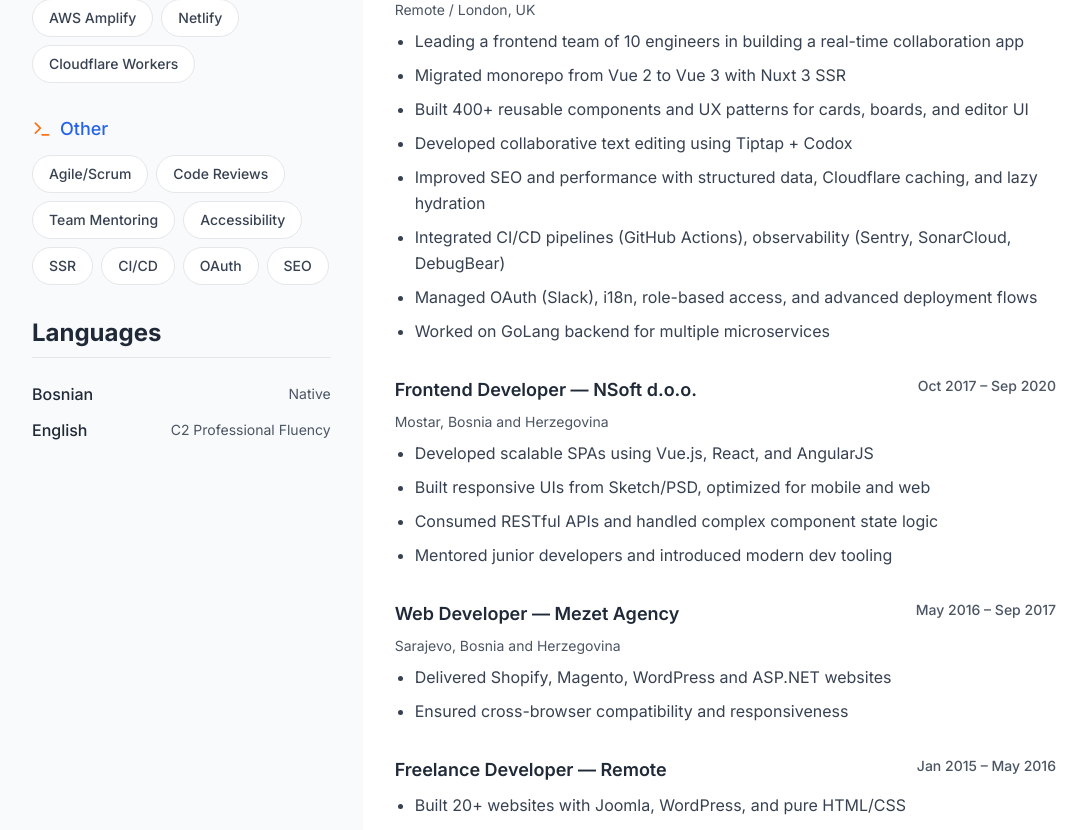
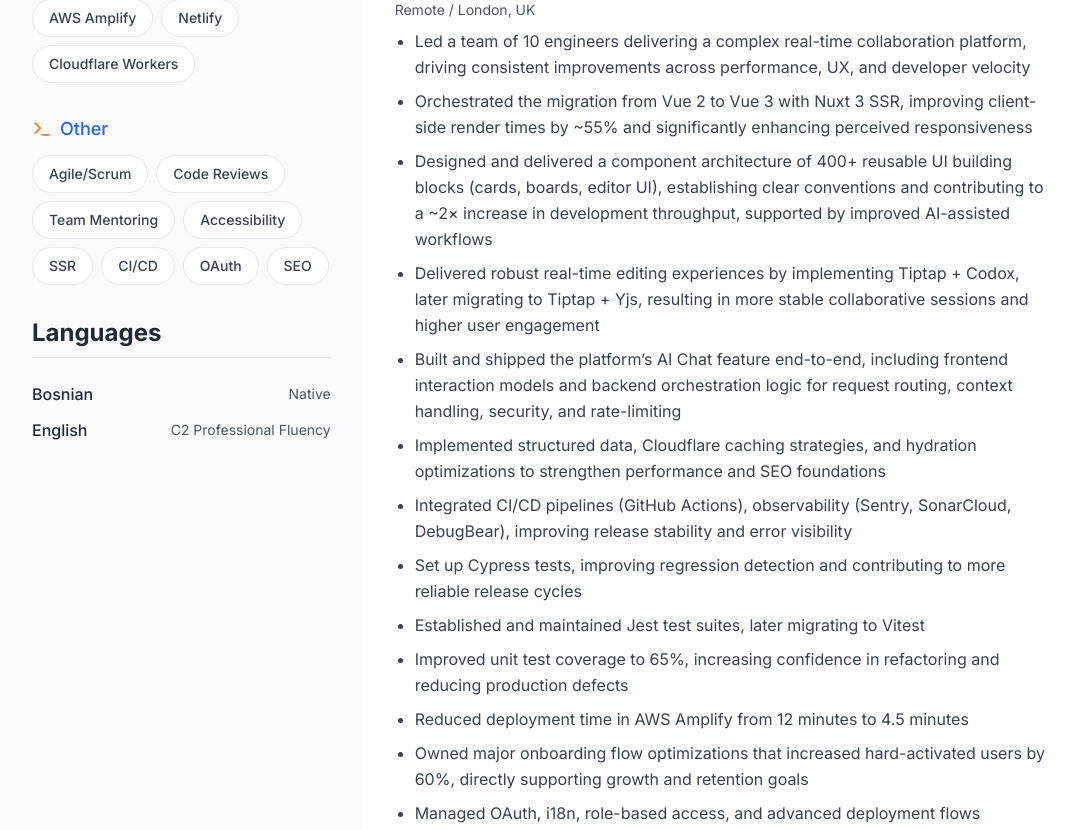
Before and after one commit to aldinezi/aldinezi, a React (Vite) app: page / in a window 1280 px wide. Shown: the part 830-1660 px from the top of the page, without its empty margins (96-1183 px from the left). Built offline with nearby package versions, Linux system fonts and the light colour scheme.

Commit message:
Refactor Experience list to enhance clarity and detail in responsibilities

```diff
--- a/src/components/Experience.tsx
+++ b/src/components/Experience.tsx
@@ -16,13 +16,19 @@ const Experience: React.FC = () => {
       location: 'Remote / London, UK',
       period: 'Sep 2020 – Present',
       responsibilities: [
-        'Leading a frontend team of 10 engineers in building a real-time collaboration app',
-        'Migrated monorepo from Vue 2 to Vue 3 with Nuxt 3 SSR',
-        'Built 400+ reusable components and UX patterns for cards, boards, and editor UI',
-        'Developed collaborative text editing using Tiptap + Codox',
-        'Improved SEO and performance with structured data, Cloudflare caching, and lazy hydration',
-        'Integrated CI/CD pipelines (GitHub Actions), observability (Sentry, SonarCloud, DebugBear)',
-        'Managed OAuth (Slack), i18n, role-based access, and advanced deployment flows',
+        'Led a team of 10 engineers delivering a complex real-time collaboration platform, driving consistent improvements across performance, UX, and developer velocity',
+        'Orchestrated the migration from Vue 2 to Vue 3 with Nuxt 3 SSR, improving client-side render times by ~55% and significantly enhancing perceived responsiveness',
+        'Designed and delivered a component architecture of 400+ reusable UI building blocks (cards, boards, editor UI), establishing clear conventions and contributing to a ~2× increase in development throughput, supported by improved AI-assisted workflows',
+        'Delivered robust real-time editing experiences by implementing Tiptap + Codox, later migrating to Tiptap + Yjs, resulting in more stable collaborative sessions and higher user engagement',
+        'Built and shipped the platform’s AI Chat feature end-to-end, including frontend interaction models and backend orchestration logic for request routing, context handling, security, and rate-limiting',
+        'Implemented structured data, Cloudflare caching strategies, and hydration optimizations to strengthen performance and SEO foundations',
+        'Integrated CI/CD pipelines (GitHub Actions), observability (Sentry, SonarCloud, DebugBear), improving release stability and error visibility',
+        'Set up Cypress tests, improving regression detection and contributing to more reliable release cycles',
+        'Established and maintained Jest test suites, later migrating to Vitest',
+        'Improved unit test coverage to 65%, increasing confidence in refactoring and reducing production defects',
+        'Reduced deployment time in AWS Amplify from 12 minutes to 4.5 minutes',
+        'Owned major onboarding flow optimizations that increased hard-activated users by 60%, directly supporting growth and retention goals',
+        'Managed OAuth, i18n, role-based access, and advanced deployment flows',
         'Worked on GoLang backend for multiple microservices',
       ]
     },
```
